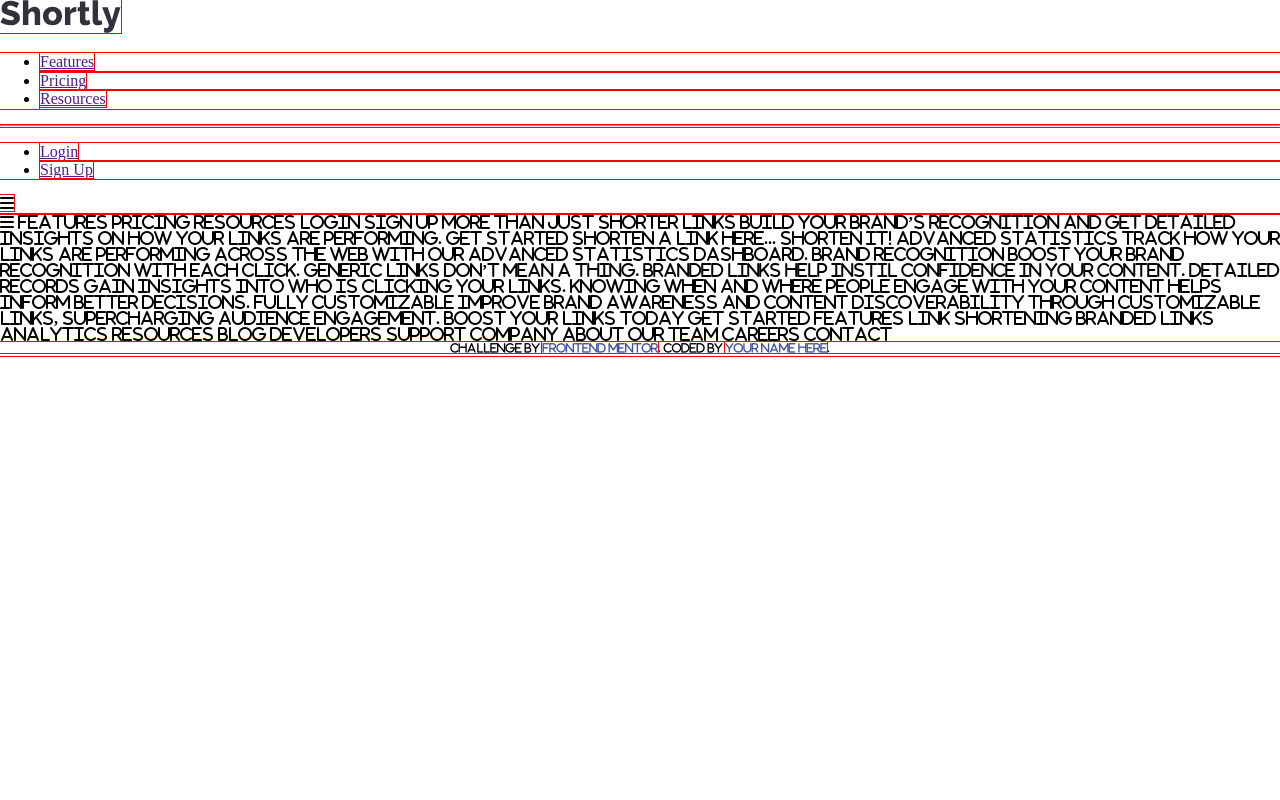
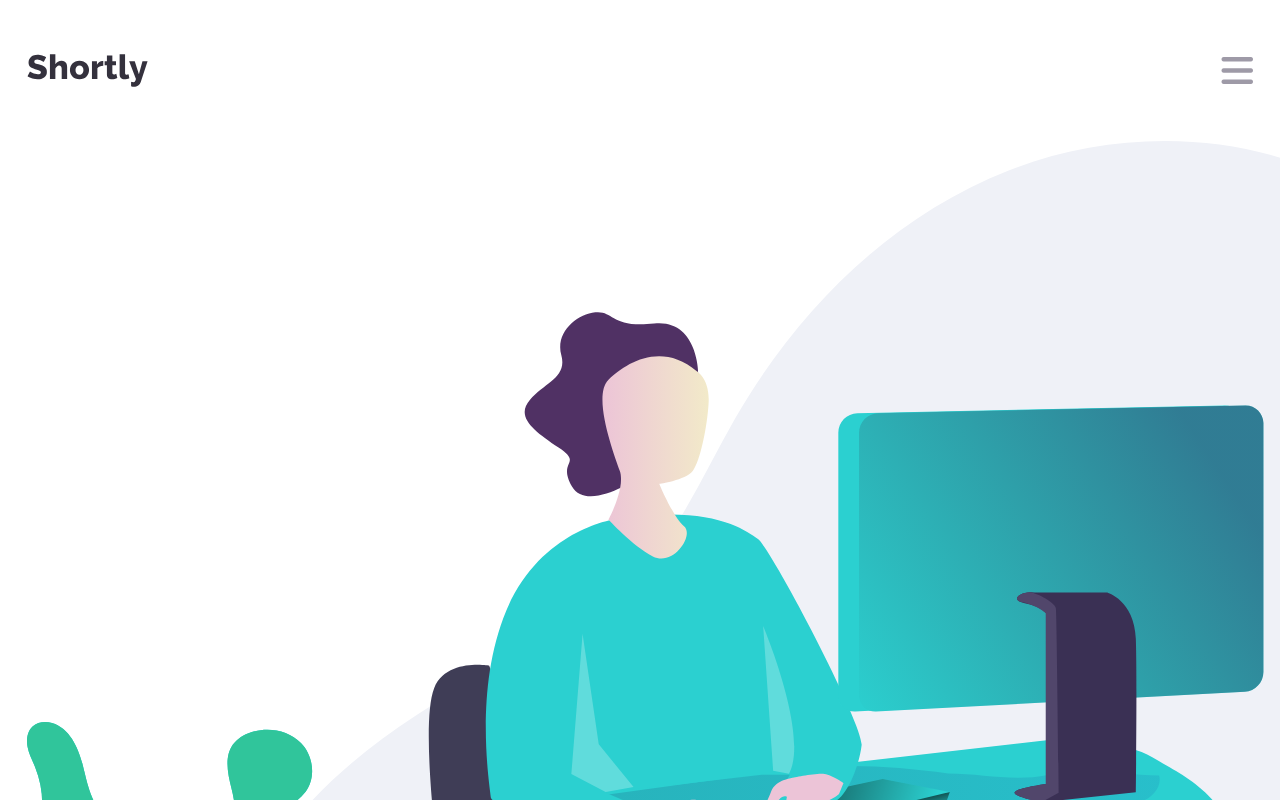
Before and after one commit to Wraytheon/urlShortenerApi-FrontendMentor, a plain HTML site: page index.html in a window 1280 px wide. Drawn offline with Linux system fonts and the light colour scheme.

Commit message:
placeholder nav complete, main img in place

```diff
--- a/index.html
+++ b/index.html
@@ -4,6 +4,9 @@
   <meta charset="UTF-8">
   <meta name="viewport" content="width=device-width, initial-scale=1.0"> <!-- displays site properly based on user's device -->
   <link rel="stylesheet" href="https://cdnjs.cloudflare.com/ajax/libs/font-awesome/6.2.1/css/all.min.css" integrity="sha512-MV7K8+y+gLIBoVD59lQIYicR65iaqukzvf/nwasF0nqhPay5w/9lJmVM2hMDcnK1OnMGCdVK+iQrJ7lzPJQd1w==" crossorigin="anonymous" referrerpolicy="no-referrer" />
+  <link rel="preconnect" href="https://fonts.googleapis.com">
+  <link rel="preconnect" href="https://fonts.gstatic.com" crossorigin>
+  <link href="https://fonts.googleapis.com/css2?family=Poppins:wght@500;700&display=swap" rel="stylesheet">
   <link rel="stylesheet" href="normalize.css">
   <link rel="stylesheet" href="styles.css">
   <link rel="icon" type="image/png" sizes="32x32" href="./images/favicon-32x32.png">
@@ -17,27 +20,41 @@
   </style>
 </head>
 <body>
+  <div class="container">
     <!-- Header -->
     <nav>
       <!-- Header Icon -->
       <img src="./images/logo.svg" alt="Shortly text as logo">
 
+      <i class="fa-solid fa-bars fa-2x"></i>
+
       <!-- Menu -->
-    <section>
-      <ul>
+      <!-- <section class="menu-section sq-border">
+        <ul class="links-section gray-p">
           <li><a href="">Features</a></li>
           <li><a href="">Pricing</a></li>
           <li><a href="">Resources</a></li>
         </ul>
-      <hr>
+        <hr class="menu-hr"> -->
         <!-- Header Buttons -->
-      <ul>
-        <li><a href="">Login</a></li>
-        <li><a href="">Sign Up</a></li>
+        <!-- <ul class="buttons-section">
+          <li><a class="gray-p" href="">Login</a></li>
+          <li><a class="cyan-btn sign-up-btn" href="">Sign Up</a></li>
         </ul>
       </section>
-    <i class="fa-solid fa-bars">
+      <i class="fa-solid fa-bars"> -->
     </nav>
+
+    <div class="main-img">
+      <img src="./images/illustration-working.svg" alt="Illustration of person working on computer">
+    </div>
+
+    <main>
+      <h1>More than just shorter links</h1>
+    </main>
+  </div>
+
+
 
   Features
   Pricing
--- a/styles.css
+++ b/styles.css
@@ -1,4 +1,4 @@
-::root {
+:root {
   background-color: white;
   --cyan: hsl(180, 66%, 49%);
   --lgray: hsl(0, 0%, 75%);
@@ -15,5 +15,70 @@
 
 * {
   box-sizing: border-box;
-  outline: 1px solid red;
+  /* outline: 1px solid red; */
+  margin: 0;
+  padding: 0;
 }
+
+html {
+  font-size: 112.5%;
+}
+
+html, body {
+  font-family: "Poppins", sans-serif;
+  background-color: white;
+  -ms-overflow-style: none; /* for Internet Explorer, Edge */
+  scrollbar-width: none; /* for Firefox */
+  overflow-y: scroll;
+  max-height: 100vh;
+  max-width: 100%;
+  overflow-x: hidden;
+}
+
+body::-webkit-scrollbar {
+  display: none; /* for Chrome, Safari, and Opera */
+}
+
+li {
+  list-style-type: none;
+}
+
+li > a, a {
+  text-decoration: none;
+  color: white;
+}
+
+
+/* Specific classes */
+/* ===============================================*/
+/* All squared borders */
+.sq-border {
+  border-radius: 10px;
+}
+
+
+/* General styles */
+/* ===============================================*/
+.container {
+  margin-left: 1.5rem;
+  margin-right: 1.5rem;
+}
+/* Navigation */
+nav {
+  display: flex;
+  justify-content: space-between;
+}
+nav > img {
+  margin: 3rem 0rem;
+}
+
+.fa-solid.fa-bars {
+  align-self: center;
+  color: var(--mgray);
+}
+/* .main-img {
+  width: 100%;
+} */
+.main-img > img{
+  width: 155%;
+}
```
Also changed, not shown: app.js (added, +19 -0 lines), images/working_with_computer.png (added), 1 other file. Lines whose indentation alone changed are shown as unchanged.
